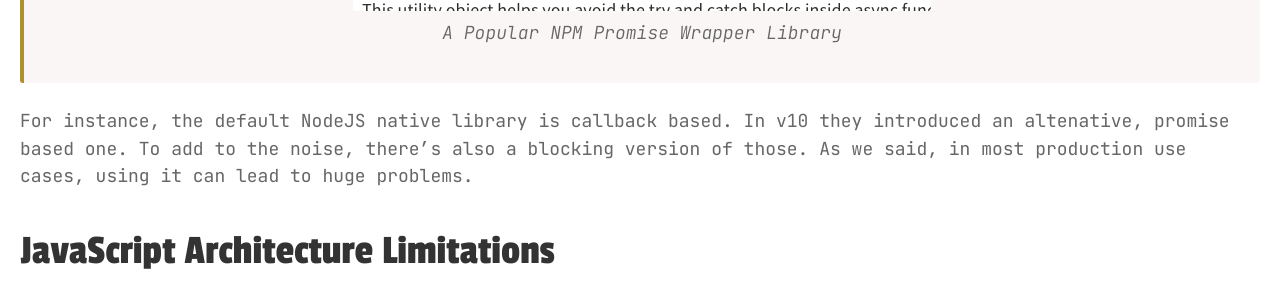
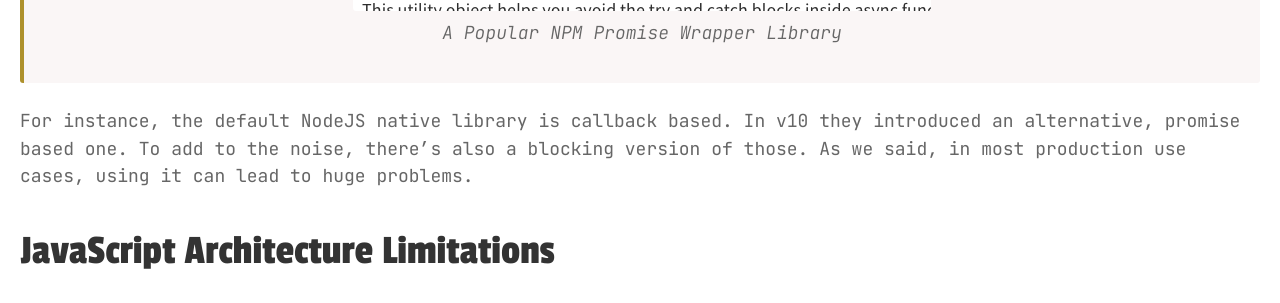
Before and after one commit to avivcarmis/avivcarmis.github.io, a Jekyll site: the page built from _posts/2026-01-17-go-fundamentals-concurrency-model.markdown, in a window 1280 px wide and 900 px high, scrolled down 10353 px. Shown: the part 151-454 px from the top of the window. Built offline with Jekyll 4.4.1, drawn with Linux system fonts in a browser that asks for light colours; comment, search, counter and statistics services are not loaded; some of the changed text lies outside the part shown.

Commit message:
small fixes

````diff
--- a/_posts/2026-01-17-go-fundamentals-concurrency-model.markdown
+++ b/_posts/2026-01-17-go-fundamentals-concurrency-model.markdown
@@ -80,7 +80,7 @@
 
 **Async applications must not use blocking functions on async threads**, otherwise they completely freeze. This was a painful lesson learned with Java's Vertx framework - a single thread event loop architecture similar to NodeJS.
 
-![Single Thread Architecture](../images/posts/go-fundamentals/single-thread-architecture.png)
+![Single Thread Architecture](/images/posts/go-fundamentals/single-thread-architecture.png)
 
 In this type of runtime, everything must be async, otherwise you block the main thread. Sometimes it's hard to tell if something is async or blocking, and if you miss that distinction, it can have **deadly effects** on production systems.
 
@@ -100,7 +100,7 @@
 
 Let's inspect the API docs. Do you understand if the `GraphDatabase.driver`, which might or might not be doing IO, is actually blocking or not?
 
-![Neo4J Java Driver API Docs](../images/posts/go-fundamentals/neo4j-api-docs.png)
+![Neo4J Java Driver API Docs](/images/posts/go-fundamentals/neo4j-api-docs.png)
 
 All those major languages have these kinds of problems.<br/>
 What about other languages? Other concurrency models? What about **JavaScript**?
@@ -143,7 +143,7 @@
 
 Now we have 2 concurrency models, which results in APIs that look like this to support both:
 
-![MongoDB Official Node Driver](../images/posts/go-fundamentals/mongodb-official-node-driver.png)
+![MongoDB Official Node Driver](/images/posts/go-fundamentals/mongodb-official-node-driver.png)
 
 ### Async/Await
 
@@ -242,9 +242,9 @@
 
 So we end up with wrapper libraries for translating between concurrency models.
 
-![A Popular NPM Promise Wrapper Library](../images/posts/go-fundamentals/promise-wrapper-library.png)
+![A Popular NPM Promise Wrapper Library](/images/posts/go-fundamentals/promise-wrapper-library.png)
 
-For instance, the default NodeJS native library is callback based. In v10 they introduced an altenative, promise based one. To add to the noise, there's also a blocking version of those. As we said, in most production use cases, using it can lead to huge problems.
+For instance, the default NodeJS native library is callback based. In v10 they introduced an alternative, promise based one. To add to the noise, there's also a blocking version of those. As we said, in most production use cases, using it can lead to huge problems.
 
 ### JavaScript Architecture Limitations
 
@@ -252,7 +252,7 @@
 
 Single thread architectures are not only vulnerable to blocking functions. They're also **vulnerable to long processing functions** due to lack of **preemption**.
 
-![Single Thread Architecture](../images/posts/go-fundamentals/single-thread-architecture.png)
+![Single Thread Architecture](/images/posts/go-fundamentals/single-thread-architecture.png)
 
 This means any CPU intensive operation, or any long processing function immediately affects the **performance of the entire process**.
 
@@ -308,7 +308,7 @@
 ```
 
 This is getting out of memory on a standard personal computer after several thousand threads have fired.
-![Out of Memory](../images/posts/go-fundamentals/out-of-memory-running-thousands-of-threads.png)
+![Out of Memory](/images/posts/go-fundamentals/out-of-memory-running-thousands-of-threads.png)
 
 Here's the equivalent Go code:
 
@@ -353,7 +353,7 @@
 
 ## Race Conditions and Memory Model
 
-![Race Condition](../images/posts/go-fundamentals/race-condition.png)
+![Race Condition](/images/posts/go-fundamentals/race-condition.png)
 
 ### Race Conditions in Go
 
@@ -466,7 +466,7 @@
 
 **C++ memory model of 2011** took the other side of the trade-off, making no guarantees whatsoever on any racy process. This allows compilers to implement amazing optimizations, but when compiling racy code, they can literally do **anything**.
 
-![C++ Race Condition Guarantees](../images/posts/go-fundamentals/cpp-race-condition-guarantees.png)
+![C++ Race Condition Guarantees](/images/posts/go-fundamentals/cpp-race-condition-guarantees.png)
 
 **Go's memory model** is a **middle ground** between these examples. It provides enough guarantees for programs to behave as you expect them, while allowing compilers to implement a wide variety of optimizations.
 
--- a/_posts/2026-01-17-go-fundamentals-error-handling.markdown
+++ b/_posts/2026-01-17-go-fundamentals-error-handling.markdown
@@ -139,7 +139,7 @@
     err := producerExample("user123")
     if err != nil {
         if e, ok := err.(*InvalidUserError); ok {
-            log.Info("user %s doesn't exist, message: %v", e.UserID, e.Error())
+            log.Infof("user %s doesn't exist, message: %v", e.UserID, e.Error())
         } else {
             log.Errorf("got error %v", err)
         }
@@ -374,7 +374,8 @@
         if errors.Is(err, redis.Nil) {
             // TODO alert our dedicated redis experts team who will happily assist
         }
-        if errors.As(err, &SaveUserError{}) {
+        var saveErr *SaveUserError
+        if errors.As(err, &saveErr) {
             // TODO alert our enthusiastic user-management team who are always on the lookout for such issues
         }
         logrus.Errorf("could not save user: %s", err.Error())
--- a/_posts/2026-01-17-go-fundamentals-variable-behavior.markdown
+++ b/_posts/2026-01-17-go-fundamentals-variable-behavior.markdown
@@ -283,9 +283,9 @@
 }
 ```
 
-Empty slices behave like `nil` (**with the exception of json**), and they perform better.
+Empty slices behave like `nil` (with one exception, JSON marshalling produce `null` instead of `[]`), but the performance is better.
 
-This is a bit better, but still has bad performance (append has `O(n)` complexity):
+This is a bit better, but still has bad performance when the slice grows beyond its capacity, causing repeated reallocations:
 
 ```go
 func appendSuffixToSliceElements(slice []string, suffix string) []string {
@@ -444,6 +444,8 @@
 you are younger than 18
 ```
 
+Wait, what? Age 19 should pass validation! This is the bug - the nil interface pitfall in action.
+
 In Go, `error` is a **builtin** interface:
 
 ```go
````
Also changed, not shown: other parts of _posts/2026-01-17-go-fundamentals-concurrency-model.markdown (+5 -5 lines).
